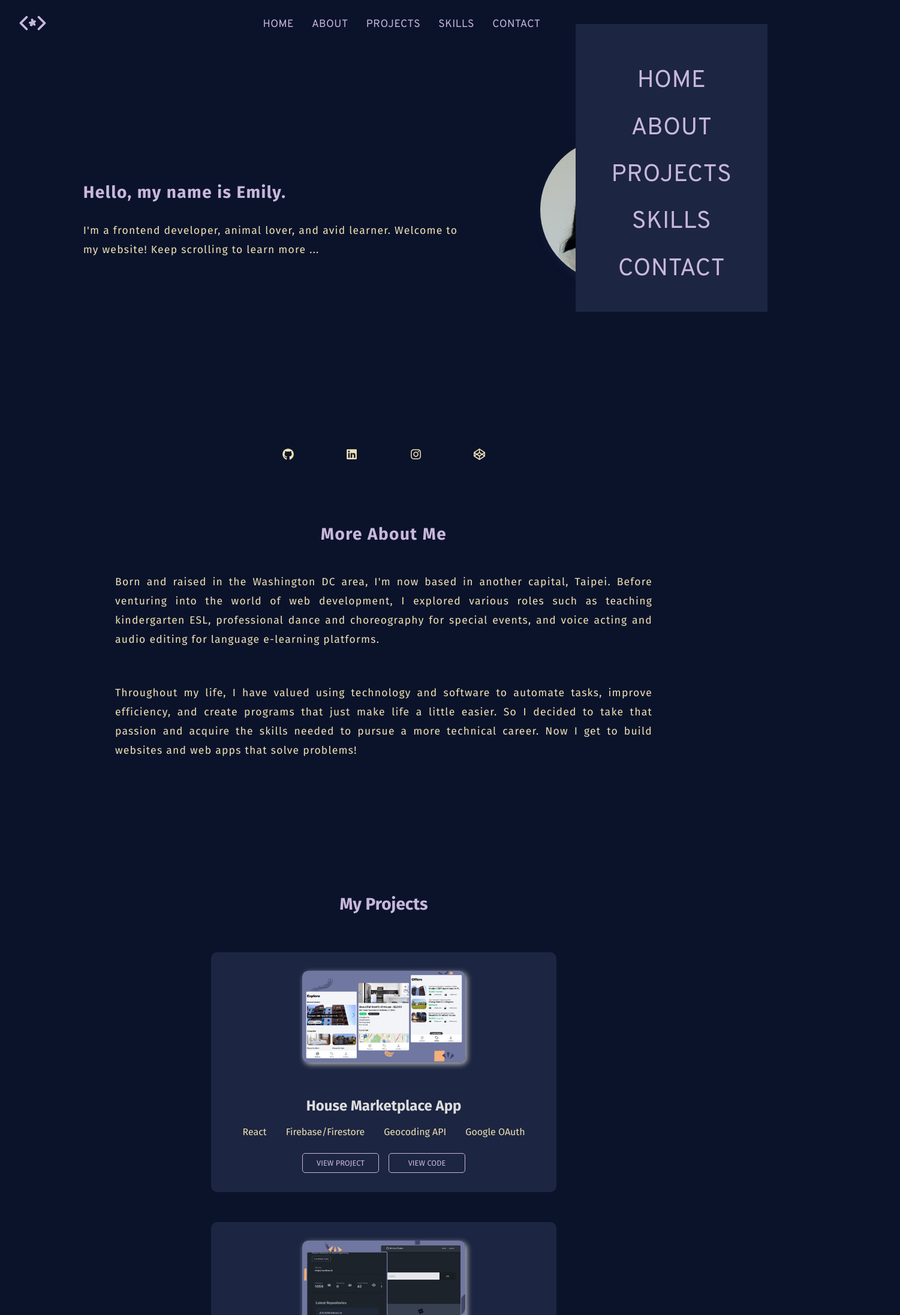
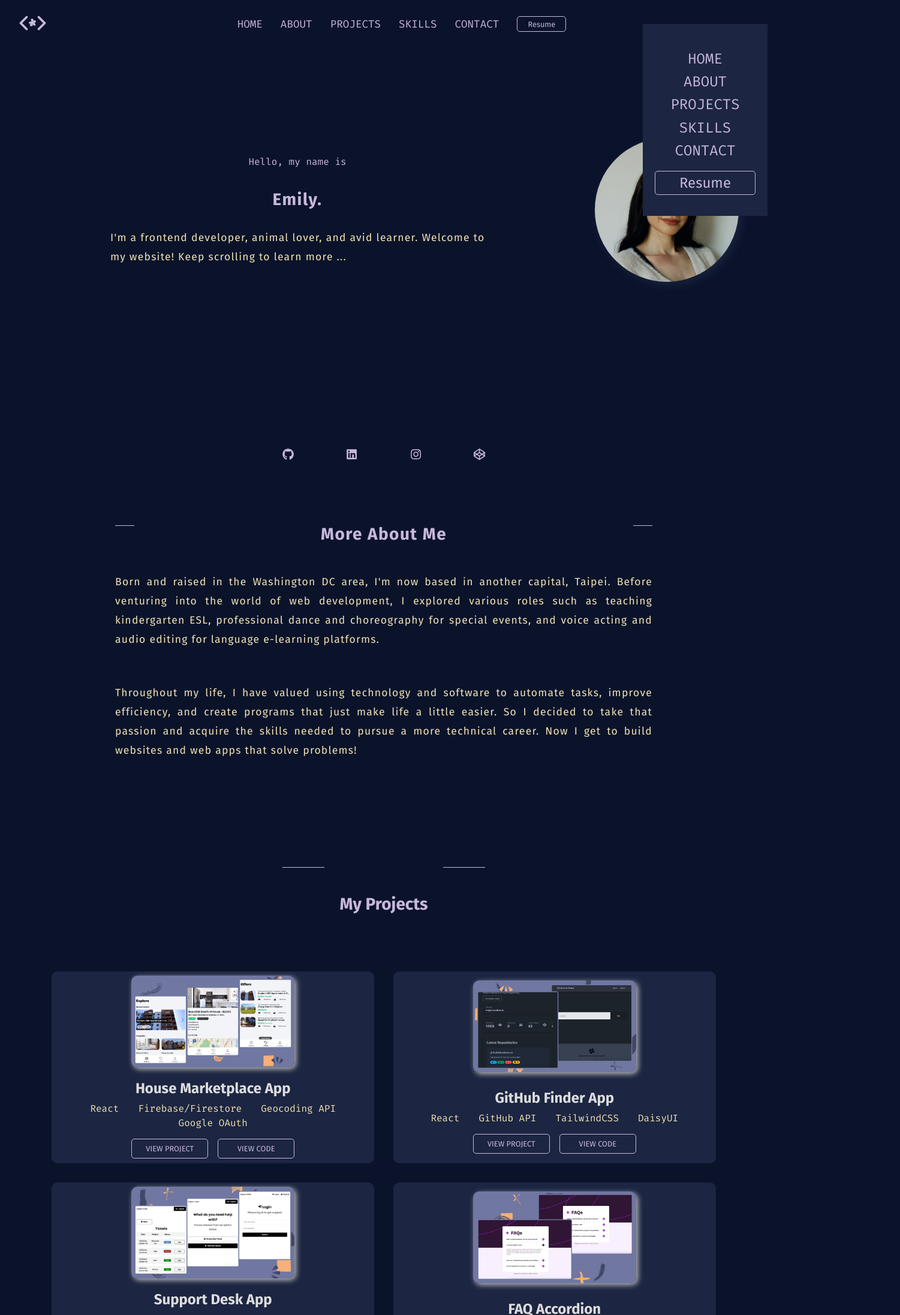
Before and after one commit to eaknott/personal-portfolio, a React (Create React App) app: page /projects in a window 1280 px wide. Shown: the top 2193 px of the page at 60% size, 1501 px wide, since content can reach past the window. Built offline with nearby package versions, Linux system fonts and the light colour scheme.

Commit message:
Add horizontal lines before and after each section h1, redo layout for Projects page for medium screens and larger

```diff
--- a/src/components/Hamburger.jsx
+++ b/src/components/Hamburger.jsx
@@ -1,4 +1,4 @@
-// import { Link } from 'react-router-dom'
+import ResumeButton from './ResumeButton'
 
 function Hamburger({ isOpen }) {
   return (
@@ -9,19 +9,14 @@ function Hamburger({ isOpen }) {
             <div className="burger burger-bottom"></div>
         </div>
         <div className="hamburger-navbar">
-            {/* <ul>
-                <li><Link to="/">Home</Link></li>
-                <li><Link to="/about">About</Link></li>
-                <li><Link to="/projects">Projects</Link></li>
-                <li><Link to="/skills">Skills</Link></li>
-                <li><Link to="/contact">Contact</Link></li>
-            </ul> */}
+
             <ul>
                 <li><a href="#home">Home</a></li>
                 <li><a href="#about">About</a></li>
                 <li><a href="#projects">Projects</a></li>
                 <li><a href="#skills">Skills</a></li>
                 <li><a href="#contact">Contact</a></li>
+                <li><ResumeButton /></li>
             </ul>
         </div>
 
@@ -46,7 +41,7 @@ function Hamburger({ isOpen }) {
                     width: 2rem;
                     height: 0.25rem;
                     border-radius: 2px;
-                    background-color: #EEE1B3;
+                    background-color: #C8B8DB;
                     transform-origin: 1px;
                 }
 
@@ -55,18 +50,18 @@ function Hamburger({ isOpen }) {
                     transition: 0.3s ease-out;
                     flex-direction: column;
                     background-color: #1C2541;
-                    height: 30rem;
-                    width: 20rem;
+                    height: 20rem;
+                    width: 13rem;
                     position: absolute;
                     right: 0;
                     margin-right: 0;
-                    padding-top: 3.5rem;
-                    line-height: 4.5rem;
+                    padding-top: 2.4rem;
+                    line-height: 2rem;
                 }
 
                 .hamburger-navbar li {
                     margin: 0.2rem auto;
-                    font-size: 2.5rem;
+                    font-size: 1.5rem;
                 }
 
                 .burger-top {
--- a/src/components/Header.jsx
+++ b/src/components/Header.jsx
@@ -1,6 +1,7 @@
 import { useState } from 'react'
 import Hamburger from './Hamburger'
 import flowerLogo from '../assets/flower-code-logo.svg'
+import ResumeButton from './ResumeButton'
 
 function Header() {
   const [hamburgerOpen, setHamburgerOpen] = useState(true)
@@ -23,6 +24,7 @@ function Header() {
             <li><a href="#projects">Projects</a></li>
             <li><a href="#skills">Skills</a></li>
             <li><a href="#contact">Contact</a></li>
+            <li><ResumeButton className="resume" /></li>
         </ul>
       </div>
       <div className="hamburger" onClick={toggleHamburgerMenu}>
--- a/src/components/ResumeButton.jsx
+++ b/src/components/ResumeButton.jsx
@@ -4,7 +4,7 @@ function ResumeButton() {
   return (
     <div>
         <a href={myCV} className="resume-download" download="EMILY_ KNOTT_CV.jpg">
-            <button>Download My Resume</button>
+            <button>Resume</button>
         </a>
     </div>
   )
--- a/src/index.css
+++ b/src/index.css
@@ -1,4 +1,4 @@
-@import url('https://fonts.googleapis.com/css2?family=Fira+Sans:ital,wght@0,100;0,200;0,300;0,400;0,500;0,600;0,700;0,800;0,900;1,100;1,200;1,300;1,400;1,500;1,600;1,700;1,800;1,900&family=Overpass:ital,wght@0,100..900;1,100..900&display=swap');
+@import url('https://fonts.googleapis.com/css2?family=Fira+Code:wght@300..700&family=Fira+Sans:ital,wght@0,100;0,200;0,300;0,400;0,500;0,600;0,700;0,800;0,900;1,100;1,200;1,300;1,400;1,500;1,600;1,700;1,800;1,900&family=Overpass:ital,wght@0,100..900;1,100..900&display=swap');
 
 
 /* Peach Mint */
@@ -73,9 +73,19 @@ body, html {
   display: none;
 }
 
+#navbar button {
+  font-size: 0.8rem;
+  width: 5rem;
+  display: flex;
+  justify-content: center;
+  align-items: center;
+  margin-top: auto;
+}
+
 .header-container ul {
   display: flex;
   flex-direction: row;
+  align-items: center;
   margin: 0 15px;
   list-style-type: none;
   margin-right: 2rem;
@@ -83,9 +93,9 @@ body, html {
 
 .header-container li {
   margin: 0 15px;
-  letter-spacing: 0.03rem;
   text-transform: uppercase;
-  font-family: 'Overpass', Helvetica, sans-serif;
+  /* font-family: 'Overpass', Helvetica, sans-serif; */
+  font-family: 'Fira Code', Courier, monospace;
 }
 
 .header-container a {
@@ -129,13 +139,24 @@ body, html {
   justify-content: space-evenly;
 }
 
+.home-text .intro {
+  font-family: 'Fira Code', Courier, monospace;
+  margin-bottom: 0.2rem;
+}
+
+.home-text {
+  display: flex;
+  flex-direction: column;
+  margin: 1rem auto;
+  align-items: center;
+}
+
 .home h1 {
+  margin-bottom: 0.5rem;
   color: var(--light);
   letter-spacing: 0.09rem;
   font-family: 'Fira Sans', Helvetica, sans-serif;
-  text-align: center;
-  margin: 1rem auto;
-  font-size: 1.5rem;
+  font-size: 2.3rem;
   max-width: 90vw;
 }
 
@@ -143,7 +164,7 @@ body, html {
   color: var(--tertiary);
   font-size: 1rem;
   letter-spacing: 0.075rem;
-  line-height: 2rem;
+  line-height: 1.5rem;
   text-align: center;
   margin: auto 2rem;
 }
@@ -172,6 +193,29 @@ body, html {
   margin: 8rem auto 2rem auto;
   font-size: 1.5rem;
   padding-top: 10%;
+  position: relative;
+}
+
+.about h1::before {
+  content: " ";
+  display: block;
+  height: 0.8px;
+  width: 32px;
+  position: absolute;
+  top: 75%;
+  left: 0;
+  background: var(--light);
+}
+
+.about h1::after {
+  content: "";
+  display: block;
+  height: 0.8px;
+  width: 32px;
+  position: absolute;
+  top: 75%;
+  right: 0;
+  background: var(--light);
 }
 
 .about p {
@@ -203,6 +247,37 @@ body, html {
   row-gap: 50px;
 }
 
+.projects-header h1 {
+  margin-bottom: 2rem;
+  font-size: 1.5rem;
+}
+
+.projects-header {
+  position: relative;
+}
+
+.projects-header::before {
+  content: " ";
+  display: block;
+  height: 0.8px;
+  width: 70px;
+  position: absolute;
+  top: 25%;
+  left: -65%;
+  background: var(--light);
+}
+
+.projects-header::after {
+  content: " ";
+  display: block;
+  height: 0.8px;
+  width: 70px;
+  position: absolute;
+  top: 25%;
+  right: -65%;
+  background: var(--light);
+}
+
 /* swiper-container {
   width: 100vw;
   height: 60vh;
@@ -224,16 +299,17 @@ swiper-slide {
   flex-direction: column;
   justify-content: space-evenly;
   align-items: center;
-  height: 25rem;
+  height: 20rem;
   background-color: var(--secondary);
   border-radius: 10px;
-  padding: 10px 7px;
+  padding: 7px;
+  max-width: 80vw;
 }
 
 .project-thumbnail img {
   border-radius: 10px;
   box-shadow: 3px 3px 10px #bbbbbb;
-  width: 17rem;
+  width: 12rem;
 }
 
 .project-thumbnail img:hover {
@@ -250,7 +326,6 @@ swiper-slide {
   flex-direction: column;
   justify-content: space-between;
   align-items: center;
-  margin-top: 1rem;
 }
 
 .project-text a {
@@ -263,7 +338,7 @@ swiper-slide {
 
 .project-text h1 {
   text-align: center;
-  font-size: 1.5rem;
+  font-size: 1.3rem;
   color: #dddddd;
 }
 
@@ -271,13 +346,14 @@ swiper-slide {
   display: flex;
   flex-direction: row;
   column-gap: 2rem;
-  line-height: 1.5rem;
+  line-height: 1.2rem;
   max-width: 80vw;
   flex-wrap: wrap;
   justify-content: center;
   color: var(--tertiary);
-  font-size: 1rem;
+  font-size: 0.8rem;
   margin-top: 0.5rem;
+  font-family: "Fira Code", Courier, monospace;
 }
 
 .project-buttons {
@@ -291,8 +367,9 @@ swiper-slide {
 }
 
 .project-buttons button {
-  width: 10rem;
-  padding: 0.4rem 1.5rem;
+  width: 7rem;
+  padding: 0.4rem 0.2rem;
+  font-size: 0.8rem;
 }
 
 /* SKILLS PAGE */
@@ -318,6 +395,30 @@ swiper-slide {
   letter-spacing: 0.09rem;
   margin-bottom: 2.5rem;
   padding-top: 10%;
+  font-size: 1.5rem;
+  position: relative;
+}
+
+.skills h1::before {
+  content: " ";
+  display: block;
+  height: 0.8px;
+  width: 55px;
+  position: absolute;
+  top: 75%;
+  left: -35%;
+  background: var(--light);
+}
+
+.skills h1::after {
+  content: " ";
+  display: block;
+  height: 0.8px;
+  width: 55px;
+  position: absolute;
+  top: 75%;
+  right: -35%;
+  background: var(--light);
 }
 
 .skills p {
@@ -333,11 +434,11 @@ swiper-slide {
 
 .skills a {
   text-decoration: none;
-  color: #dddddd;
+  color: var(--light);
 }
 
 .skills a:hover {
-  color: var(--light);
+  text-decoration: underline;
 }
 
 .skills-body {
@@ -345,8 +446,8 @@ swiper-slide {
   flex-direction: row;
   flex-wrap: wrap;
   justify-content: center;
-  column-gap: 4rem;
-  row-gap: 2.5rem;
+  column-gap: 2.5rem;
+  row-gap: 1.5rem;
   background-color: var(--primary);
   width: 90vw;
 }
@@ -387,6 +488,29 @@ swiper-slide {
   margin-bottom: 2rem;
   font-size: 1.5rem;
   padding-top: 10%;
+  position: relative;
+}
+
+.contact h1::before {
+  content: " ";
+  display: block;
+  height: 0.8px;
+  width: 70px;
+  position: absolute;
+  top: 75%;
+  left: 0;
+  background: var(--light);
+}
+
+.contact h1::after {
+  content: " ";
+  display: block;
+  height: 0.8px;
+  width: 70px;
+  position: absolute;
+  top: 75%;
+  right: 0;
+  background: var(--light);
 }
 
 .contact p {
@@ -506,17 +630,17 @@ button:hover {
 
 .footer-links a {
   text-decoration: none;
-  color: var(--tertiary);
+  color: var(--light);
   transition: all 200ms ease-in-out;
 }
 
 .footer-links a:hover {
-  color: var(--light);
+  color: var(--tertiary);
   transform: translateY(-5px);
 }
 
 .footer-links a:active {
-  color: var(--light);
+  color: var(--tertiary);
 }
 
 /* MEDIUM SCREENS AND MOST TABLETS */
@@ -556,17 +680,22 @@ button:hover {
   .projects {
     padding-top: 10rem;
   }
+  .projects main {
+    flex-flow: row wrap;
+    gap: 2rem;
+    justify-content: center;
+  }
   .projects-header {
     padding-bottom: 5%;
   }
   .project-item {
-    width: 45vw;
+    width: 42vw;
   }
   /* swiper-container {
     padding-top: 10vh;
   } */
   .project-thumbnail img {
-    width: 17rem;
+    width: 12rem;
   }
   .project-text h1 {
     font-size: 1.5rem;
@@ -574,8 +703,9 @@ button:hover {
   }
   .project-description {
     font-size: 1rem;
-    line-height: 2.7rem;
+    line-height: 1.5rem;
     column-gap: 2rem;
+    width: 40vw;
   }
   .project-buttons {
     margin-top: 0.1rem;
--- a/src/pages/Contact.jsx
+++ b/src/pages/Contact.jsx
@@ -1,5 +1,3 @@
-import ResumeButton from "../components/ResumeButton"
-
 function Contact() {
   return (
     <div className="contact" id="contact">
@@ -11,7 +9,6 @@ function Contact() {
           <p>Reach me by email: <span className="contact-email">emilyknott.dev@gmail.com</span></p>
           <div>
             <p>Check out my resume:</p>
-            <ResumeButton />
           </div>
         </section>
         {/* <section>
--- a/src/pages/Home.jsx
+++ b/src/pages/Home.jsx
@@ -4,7 +4,8 @@ function Home() {
   return (
     <div className="home" id="home">
       <div className="home-text">
-        <h1>Hello, my name is Emily.</h1>
+        <div className="intro">Hello, my name is </div>
+        <h1>Emily.</h1>
         <p>I'm a frontend developer, animal lover, and avid learner. Welcome to my website! Keep scrolling to learn more ...</p>
       </div>
       <div className="home-img">
--- a/src/pages/Skills.jsx
+++ b/src/pages/Skills.jsx
@@ -1,6 +1,5 @@
 import { FaHtml5, FaCss3Alt, FaReact, FaNodeJs } from 'react-icons/fa'
 import { SiJavascript, SiRedux, SiMongodb, SiTailwindcss, SiFirebase } from 'react-icons/si'
-import ResumeButton from '../components/ResumeButton'
 
 function Skills() {
   return (
@@ -8,7 +7,6 @@ function Skills() {
       <header className="skills-text">
         <h1>Technical Skills</h1>
         <p>Here are a few of the technologies, libraries, and services that I've worked with recently. Feel free to <a href="https://www.linkedin.com/in/emilyaknott/" target="_blank" rel="noreferrer">check out my LinkedIn profile</a> for more details.</p>
-        <ResumeButton />
       </header>
       <main className="skills-body">
         <div className="skills-item">
```
